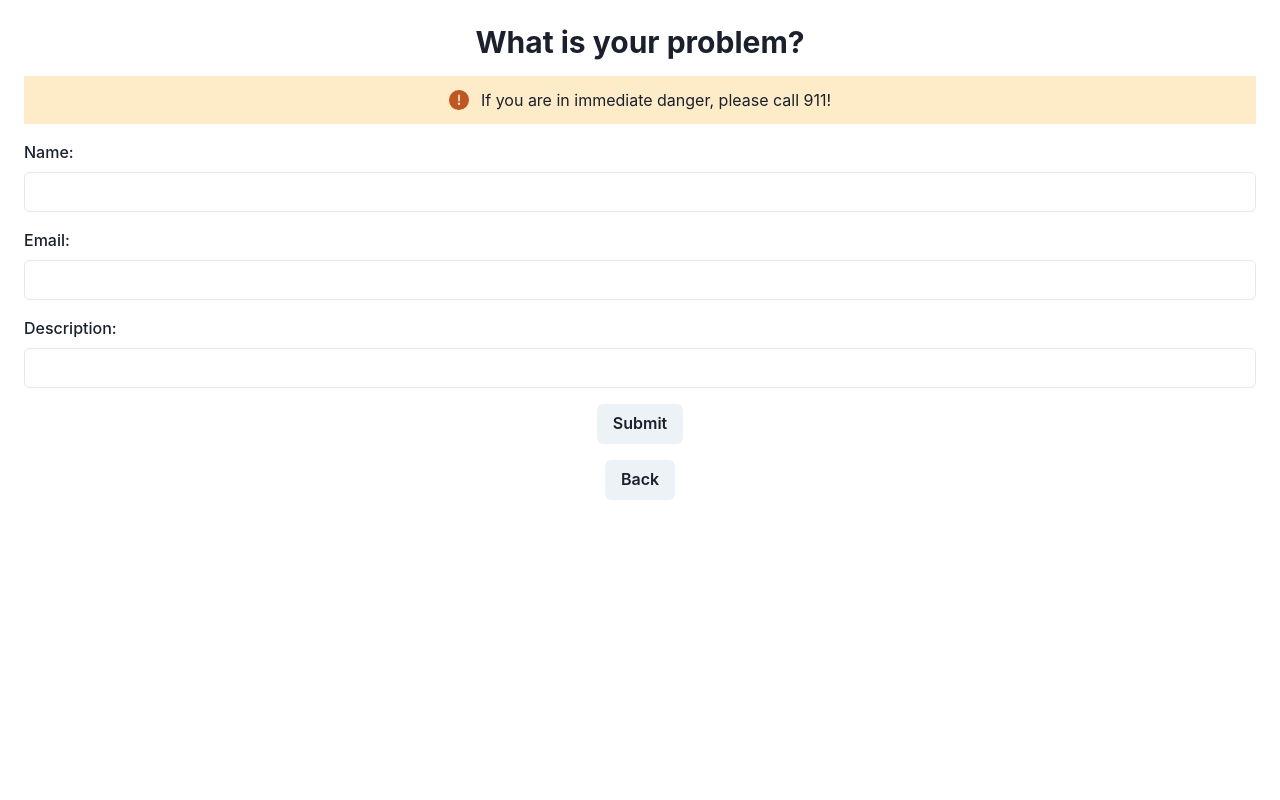
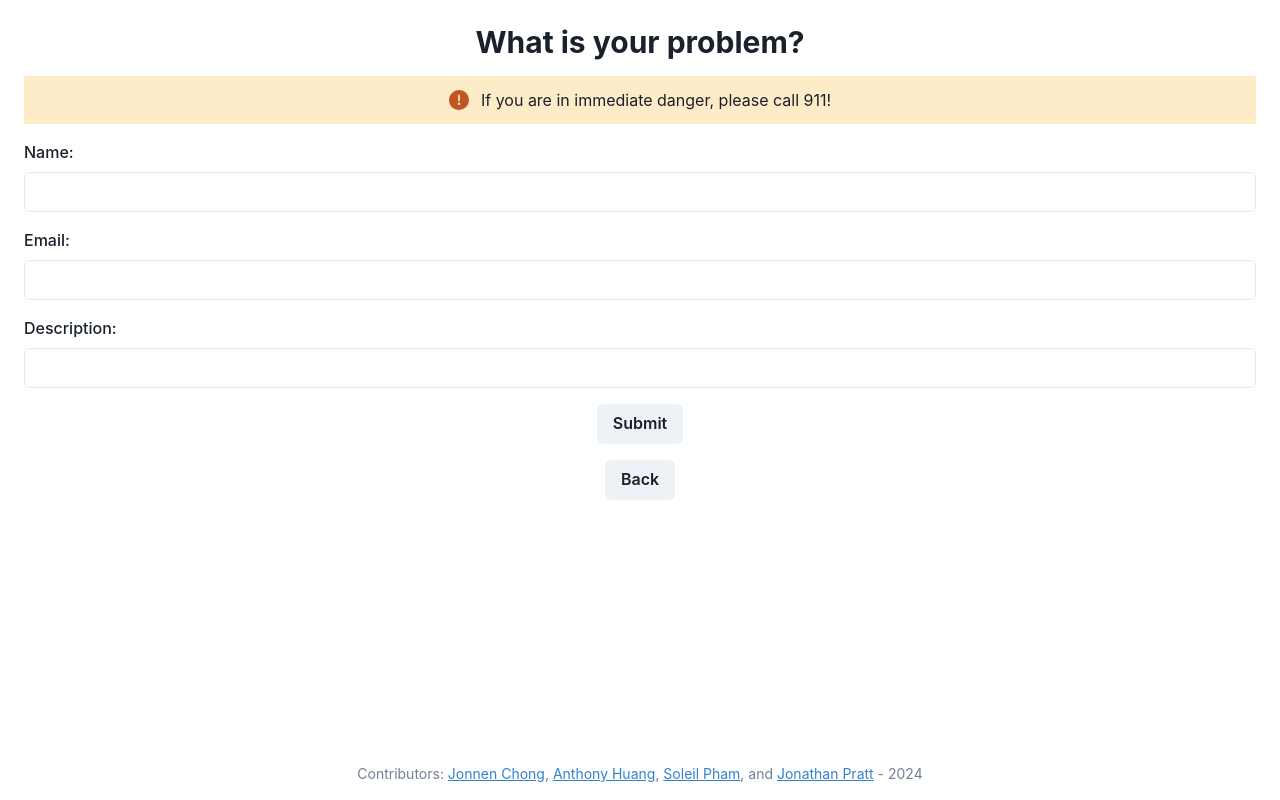
Before and after one commit to Anthony-Huang-03/HelloWorldRepo, a React (Create React App) app in the folder client/: page /ProblemDescription in a window 1280 px wide. Built offline with nearby package versions, Linux system fonts and the light colour scheme.

Commit message:
all footers

```diff
--- a/client/src/pages/HeroSelection.js
+++ b/client/src/pages/HeroSelection.js
@@ -1,6 +1,6 @@
 import React, { useState, useEffect } from "react";
 import { useNavigate } from "react-router-dom";
-import { Box, Heading, Text, Button, VStack, HStack, Center, Flex } from "@chakra-ui/react";
+import { Box, Heading, Text, Button, VStack, HStack, Center, Flex, Link } from "@chakra-ui/react";
 import Map from "../components/Map";
 import axios from "axios";
 import VehicleProblem from '../assets/CarCrash.png';
@@ -148,6 +148,23 @@ const HeroSelection = () => {
                     <Button onClick={handleNext}>Next</Button>
                 </HStack>
             </Center>
+
+            {/* Footer */}
+            <Text fontSize="sm" color="gray.500" textAlign="center" mb="4" mt="20">
+                Contributors:{" "}
+                <Link href="https://www.linkedin.com/in/jonnen-chong-22034620a/" isExternal color="blue.500" textDecoration="underline">
+                    Jonnen Chong
+                </Link>,{" "}
+                <Link href="https://www.linkedin.com/in/anthony-huang-171910321/" isExternal color="blue.500" textDecoration="underline">
+                    Anthony Huang
+                </Link>,{" "}
+                <Link href="https://www.linkedin.com/in/chan-nhu-pham-4876a127a/" isExternal color="blue.500" textDecoration="underline">
+                    Soleil Pham
+                </Link>, and{" "}
+                <Link href="https://www.linkedin.com/in/jonathan-pratt-1a1196286/" isExternal color="blue.500" textDecoration="underline">
+                    Jonathan Pratt
+                </Link> - 2024
+            </Text>
         </Box>
     );
 };
--- a/client/src/pages/Home.js
+++ b/client/src/pages/Home.js
@@ -1,9 +1,8 @@
 import React, { useEffect, useState } from "react";
 import { useNavigate } from "react-router-dom";
-import { Box, Button, Heading, Text, VStack, Center } from "@chakra-ui/react";
+import { Box, Button, Heading, Text, VStack, Center, Link, Flex } from "@chakra-ui/react";
 import Map from "../components/Map";
 import TypewriterAndInverseEffect from './TypewriterAndInverseEffect';
-
 
 const Home = () => {
     const navigate = useNavigate();
@@ -35,13 +34,17 @@ const Home = () => {
     }, []);
 
     return (
-        <Box p="4" textAlign="center">
-            <Heading size="xl" mb="4"><TypewriterAndInverseEffect
+        <Flex direction="column" minHeight="100vh" p="4">
+            <Box textAlign="center" flex="1">
+                <Heading size="xl" mb="4">
+                    <TypewriterAndInverseEffect
                         lines={[
                             "Welcome to Roadie Rescue",
                             "Do you need help?",
                         ]}
-            speed={50} pauseDuration={1000}/> </Heading>
+                        speed={50} pauseDuration={1000}
+                    />
+                </Heading>
 
                 <Center mb="4">
                     {location.latitude && location.longitude ? (
@@ -56,6 +59,24 @@ const Home = () => {
                     <Button onClick={handleClick2}>No</Button>
                 </VStack>
             </Box>
+
+            {/* Footer */}
+            <Text fontSize="sm" color="gray.500" textAlign="center" mt="6">
+                Contributors:{" "}
+                <Link href="https://www.linkedin.com/in/jonnen-chong-22034620a/" isExternal color="blue.500" textDecoration="underline">
+                    Jonnen Chong
+                </Link>,{" "}
+                <Link href="https://www.linkedin.com/in/anthony-huang-171910321/" isExternal color="blue.500" textDecoration="underline">
+                    Anthony Huang
+                </Link>,{" "}
+                <Link href="https://www.linkedin.com/in/chan-nhu-pham-4876a127a/" isExternal color="blue.500" textDecoration="underline">
+                    Soleil Pham
+                </Link>, and{" "}
+                <Link href="https://www.linkedin.com/in/jonathan-pratt-1a1196286/" isExternal color="blue.500" textDecoration="underline">
+                    Jonathan Pratt
+                </Link> - 2024
+            </Text>
+        </Flex>
     );
 };
 
--- a/client/src/pages/ProblemDescription.js
+++ b/client/src/pages/ProblemDescription.js
@@ -1,5 +1,5 @@
-import { Box, Heading, Text, FormControl, FormLabel, Input, Button, VStack, Alert, AlertIcon } from "@chakra-ui/react";
-import { useNavigate, useParams, useLocation } from 'react-router-dom';
+import { Box, Heading, Text, FormControl, FormLabel, Input, Button, VStack, Alert, AlertIcon, Link, Flex } from "@chakra-ui/react";
+import { useNavigate, useLocation } from 'react-router-dom';
 import React, { useState } from "react";
 import axios from "axios";
 
@@ -23,7 +23,6 @@ const ProblemDescription = () => {
         longitude: longitude
     });
 
-
     const handleChange = (e) => {
         const { name, value } = e.target;
         setVictim({
@@ -37,18 +36,17 @@ const ProblemDescription = () => {
             // Sending a POST request to add a new victim
             const response = await axios.post("/api/victims", victim);
             alert(response.data.message);
-            // Optionally, update local state or fetch updated data if necessary
         } catch (error) {
             console.error("Error adding victim:", error);
             alert("There was an error adding the victim.");
             navigate('/VictimMap');
         }
-        console.log("pressing submit");
         navigate('/VictimMap');
     };
 
     return (
-        <Box textAlign="center" p="6">
+        <Flex direction="column" minHeight="100vh">
+            <Box textAlign="center" p="6" flex="1">
                 <Heading size="lg" mb="4">What is your problem?</Heading>
 
                 {/* 911 Warning Alert */}
@@ -57,26 +55,44 @@ const ProblemDescription = () => {
                     If you are in immediate danger, please call 911!
                 </Alert>
 
-            <VStack spacing="4" as="form" action="/action_page.php">
+                <VStack spacing="4" as="form">
                     <FormControl>
                         <FormLabel htmlFor="name">Name:</FormLabel>
-                    <Input type={victim.name} id="name" name="name" value={victim.name} onChange={handleChange} />
+                        <Input type="text" id="name" name="name" value={victim.name} onChange={handleChange} />
                     </FormControl>
 
                     <FormControl>
                         <FormLabel htmlFor="contact">Email:</FormLabel>
-                    <Input type={victim.contact} id="contact" name="contact" value={victim.contact} onChange={handleChange} />
+                        <Input type="text" id="contact" name="contact" value={victim.contact} onChange={handleChange} />
                     </FormControl>
 
                     <FormControl>
                         <FormLabel htmlFor="description">Description:</FormLabel>
-                    <Input type={victim.description} id="description" name="description" value={victim.description} onChange={handleChange} />
+                        <Input type="text" id="description" name="description" value={victim.description} onChange={handleChange} />
                     </FormControl>
 
                     <Button onClick={handleSubmit} type="submit">Submit</Button>
                 </VStack>
                 <Button onClick={handleClick2} mt="4">Back</Button>
             </Box>
+
+            {/* Footer */}
+            <Text fontSize="sm" color="gray.500" textAlign="center" mb="4">
+                Contributors:{" "}
+                <Link href="https://www.linkedin.com/in/jonnen-chong-22034620a/" isExternal color="blue.500" textDecoration="underline">
+                    Jonnen Chong
+                </Link>,{" "}
+                <Link href="https://www.linkedin.com/in/anthony-huang-171910321/" isExternal color="blue.500" textDecoration="underline">
+                    Anthony Huang
+                </Link>,{" "}
+                <Link href="https://www.linkedin.com/in/chan-nhu-pham-4876a127a/" isExternal color="blue.500" textDecoration="underline">
+                    Soleil Pham
+                </Link>, and{" "}
+                <Link href="https://www.linkedin.com/in/jonathan-pratt-1a1196286/" isExternal color="blue.500" textDecoration="underline">
+                    Jonathan Pratt
+                </Link> - 2024
+            </Text>
+        </Flex>
     );
 };
 
--- a/client/src/pages/ProblemIdentification.js
+++ b/client/src/pages/ProblemIdentification.js
@@ -1,6 +1,6 @@
 import React, { useEffect, useState } from "react";
 import { useNavigate } from "react-router-dom";
-import { Box, Button, Heading, Text, VStack, Center, Alert, AlertIcon } from "@chakra-ui/react";
+import { Box, Button, Heading, Text, VStack, Center, Alert, AlertIcon, Link, Flex } from "@chakra-ui/react";
 import Map from "../components/Map"; // Ensure this is the correct path for your Map component
 
 const ProblemIdentification = () => {
@@ -37,7 +37,8 @@ const ProblemIdentification = () => {
     };
 
     return (
-        <Box p="4" textAlign="center">
+        <Flex direction="column" minHeight="100vh">
+            <Box p="4" textAlign="center" flex="1">
                 <Heading size="xl" mb="4">What is your problem?</Heading>
 
                 {/* Centered Alert */}
@@ -50,7 +51,7 @@ const ProblemIdentification = () => {
 
                 <Center mb="4">
                     {location.latitude && location.longitude ? (
-                    <Map position={location} /> // Render the Map with the current location
+                        <Map position={location} />
                     ) : (
                         <Text>Loading map...</Text>
                     )}
@@ -68,6 +69,24 @@ const ProblemIdentification = () => {
                     <Button onClick={handleClick2}>Back</Button>
                 </VStack>
             </Box>
+
+            {/* Footer */}
+            <Text fontSize="sm" color="gray.500" textAlign="center" mb="4">
+                Contributors:{" "}
+                <Link href="https://www.linkedin.com/in/jonnen-chong-22034620a/" isExternal color="blue.500" textDecoration="underline">
+                    Jonnen Chong
+                </Link>,{" "}
+                <Link href="https://www.linkedin.com/in/anthony-huang-171910321/" isExternal color="blue.500" textDecoration="underline">
+                    Anthony Huang
+                </Link>,{" "}
+                <Link href="https://www.linkedin.com/in/chan-nhu-pham-4876a127a/" isExternal color="blue.500" textDecoration="underline">
+                    Soleil Pham
+                </Link>, and{" "}
+                <Link href="https://www.linkedin.com/in/jonathan-pratt-1a1196286/" isExternal color="blue.500" textDecoration="underline">
+                    Jonathan Pratt
+                </Link> - 2024
+            </Text>
+        </Flex>
     );
 };
 
--- a/client/src/pages/RateAfterHelp.js
+++ b/client/src/pages/RateAfterHelp.js
@@ -7,6 +7,7 @@ import {
     Text,
     VStack,
     HStack,
+    Link,
 } from "@chakra-ui/react";
 
 const RateAfterHelp = () => {
@@ -27,7 +28,8 @@ const RateAfterHelp = () => {
     };
 
     return (
-        <Center height="100vh" p={4}>
+        <Box display="flex" flexDirection="column" justifyContent="space-between" height="100vh" p={4}>
+            <Center>
                 <Box textAlign="center">
                     <Heading size="lg" mb={4}>
                         Rate this guide/helper:
@@ -68,6 +70,26 @@ const RateAfterHelp = () => {
                     </VStack>
                 </Box>
             </Center>
+
+            {/* Footer */}
+            <Box textAlign="center" mb={4}>
+                <Text fontSize="sm" color="gray.500">
+                    Contributors:{" "}
+                    <Link href="https://www.linkedin.com/in/jonnen-chong-22034620a/" isExternal color="blue.500" textDecoration="underline">
+                        Jonnen Chong
+                    </Link>,{" "}
+                    <Link href="https://www.linkedin.com/in/anthony-huang-171910321/" isExternal color="blue.500" textDecoration="underline">
+                        Anthony Huang
+                    </Link>,{" "}
+                    <Link href="https://www.linkedin.com/in/chan-nhu-pham-4876a127a/" isExternal color="blue.500" textDecoration="underline">
+                        Soleil Pham
+                    </Link>, and{" "}
+                    <Link href="https://www.linkedin.com/in/jonathan-pratt-1a1196286/" isExternal color="blue.500" textDecoration="underline">
+                        Jonathan Pratt
+                    </Link> - 2024
+                </Text>
+            </Box>
+        </Box>
     );
 };
 
--- a/client/src/pages/VictimMap.js
+++ b/client/src/pages/VictimMap.js
@@ -1,6 +1,6 @@
 import React, { useEffect, useState } from "react";
 import { useNavigate, useLocation } from "react-router-dom";
-import { Box, Button, Center, Heading, Text, Alert, AlertIcon, Flex } from "@chakra-ui/react";
+import { Box, Button, Center, Heading, Text, Alert, AlertIcon, Flex, Link } from "@chakra-ui/react";
 import Map from '../components/Map'; // Ensure the Map component is imported
 import CarCrash from '../assets/CarCrash.png';
 import AsianMan from '../assets/AsianMan.png';
@@ -59,7 +59,8 @@ const VictimMap = () => {
     };
 
     return (
-        <Center height="100vh" p={4}>
+        <Flex direction="column" minHeight="100vh">
+            <Center flex="1" p={4}>
                 <Box textAlign="center">
                     <Heading size="lg" mb={4}>
                         You are here
@@ -150,6 +151,24 @@ const VictimMap = () => {
                     )}
                 </Box>
             </Center>
+
+            {/* Footer */}
+            <Text fontSize="sm" color="gray.500" textAlign="center" mb="4">
+                Contributors:{" "}
+                <Link href="https://www.linkedin.com/in/jonnen-chong-22034620a/" isExternal color="blue.500" textDecoration="underline">
+                    Jonnen Chong
+                </Link>,{" "}
+                <Link href="https://www.linkedin.com/in/anthony-huang-171910321/" isExternal color="blue.500" textDecoration="underline">
+                    Anthony Huang
+                </Link>,{" "}
+                <Link href="https://www.linkedin.com/in/chan-nhu-pham-4876a127a/" isExternal color="blue.500" textDecoration="underline">
+                    Soleil Pham
+                </Link>, and{" "}
+                <Link href="https://www.linkedin.com/in/jonathan-pratt-1a1196286/" isExternal color="blue.500" textDecoration="underline">
+                    Jonathan Pratt
+                </Link> - 2024
+            </Text>
+        </Flex>
     );
 };
 
```
Lines whose indentation alone changed are shown as unchanged.
